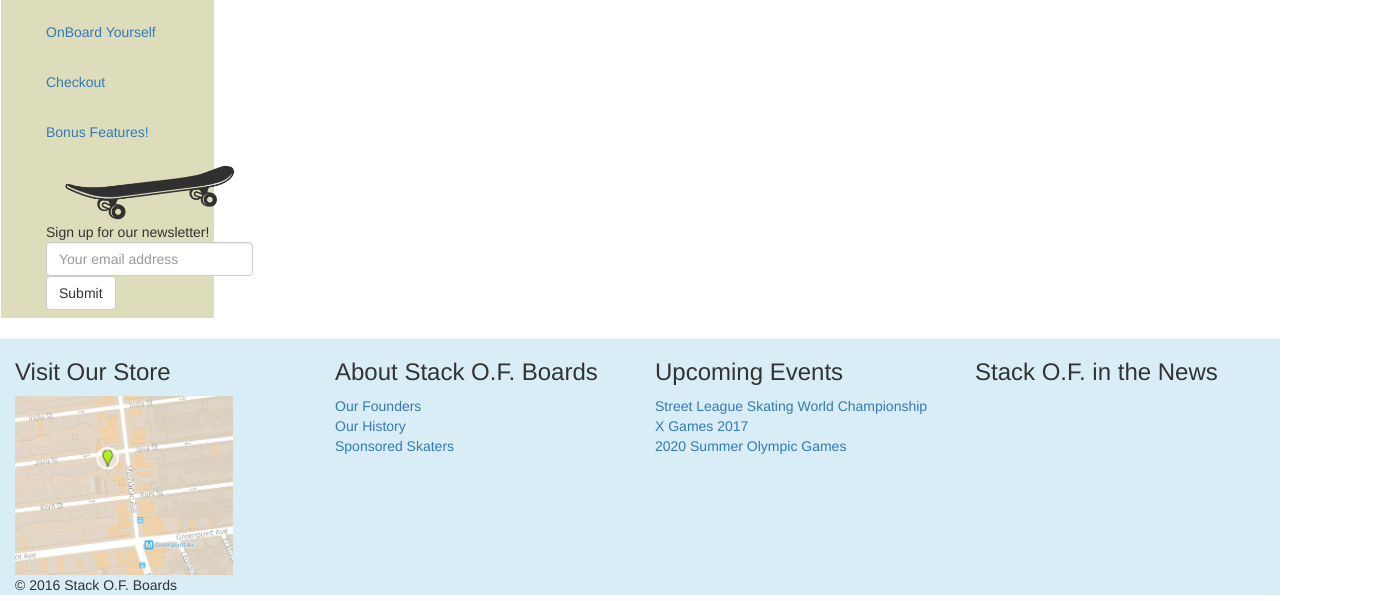
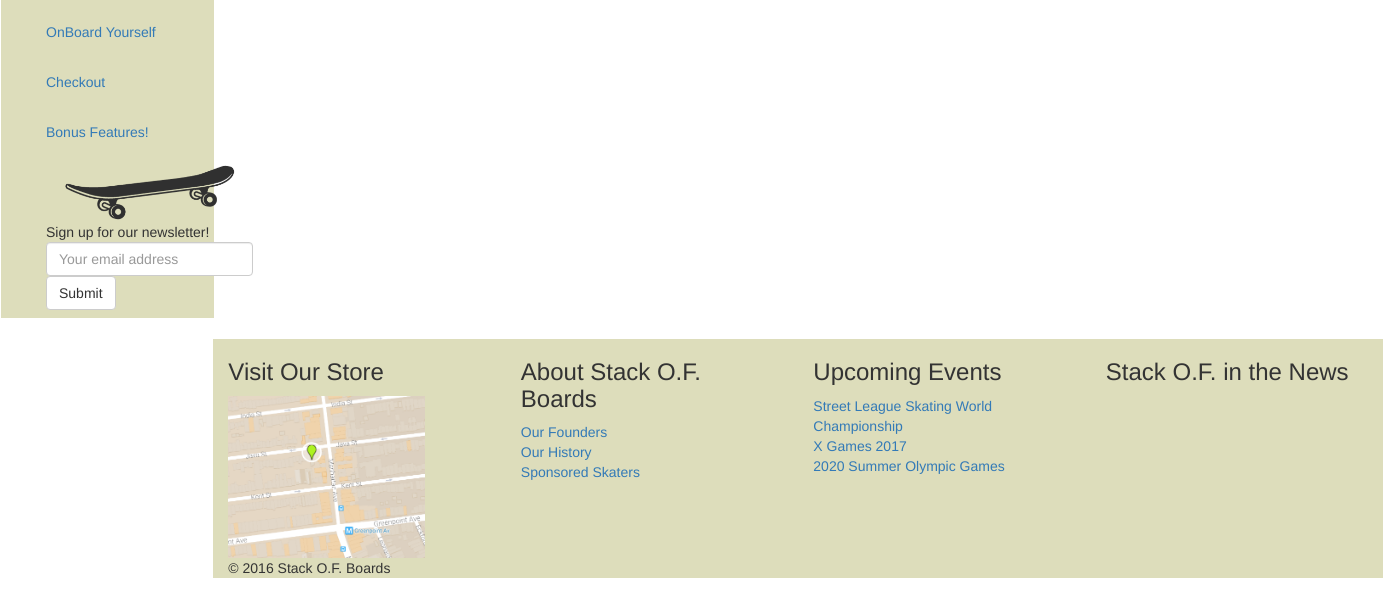
Before and after one commit to Allen-37F/ecommerce-0110, a website: page src/index.html in a window 1280 px wide. Shown: the part 199-800 px from the top of the page, 1383 px wide, since content can reach past the window. Drawn offline with nearby package versions, Linux system fonts and the light colour scheme.

Commit message:
made bg of footer consistent with header

```diff
--- a/src/index.html
+++ b/src/index.html
@@ -33,7 +33,7 @@
     </nav>
 
 
-    <footer class="container col-xs-12 bg-info">
+    <footer class="container col-xs-offset-2 navcolor">
       <div class="row">
         <section class="map col-xs-3">
           <h3>Visit Our Store</h3>
```
